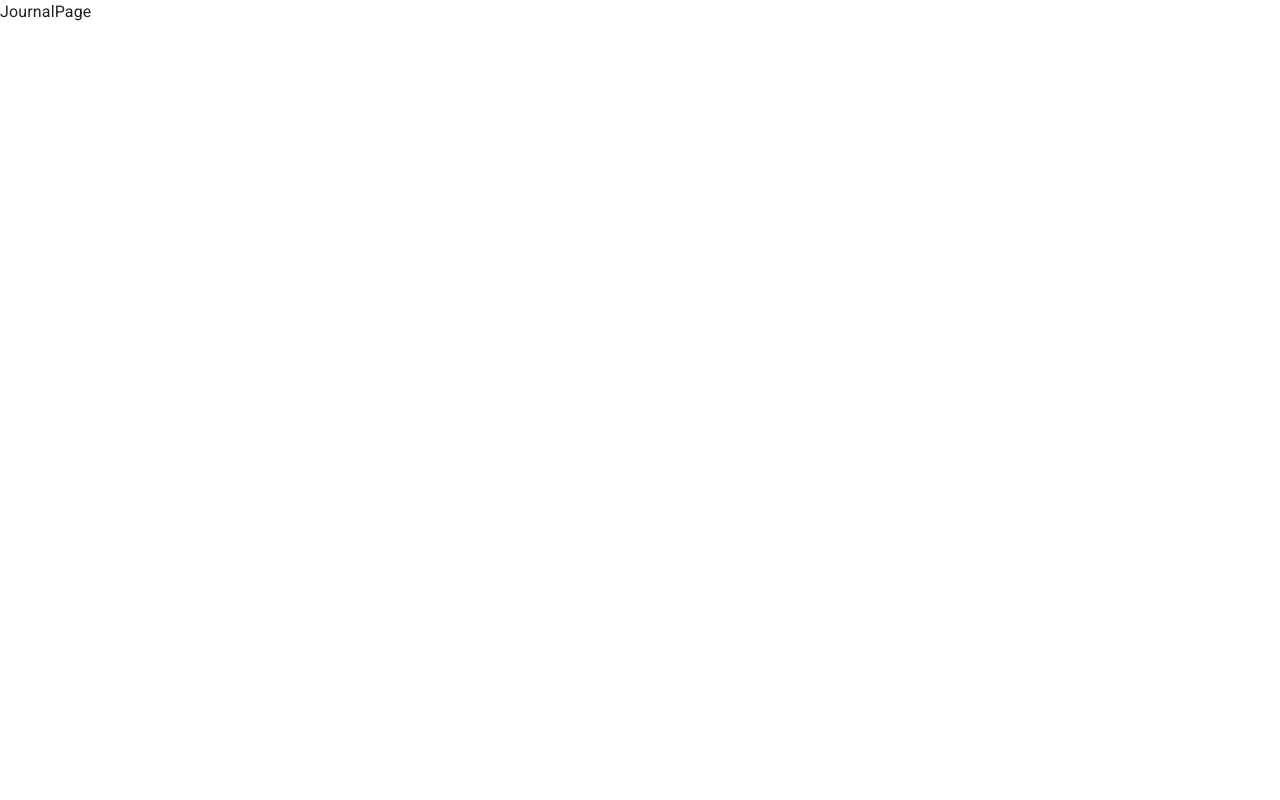
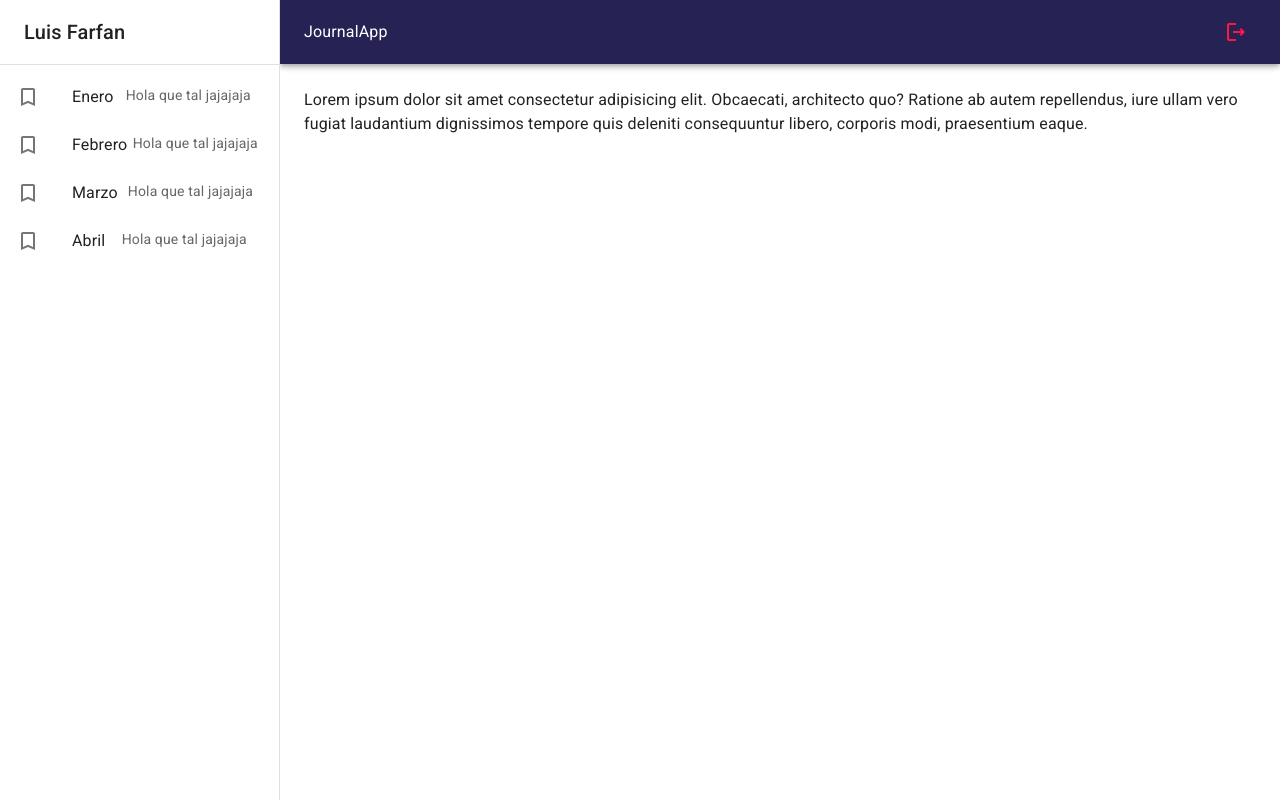
Before and after one commit to luisefarfan/08-journal-app, a React (Vite) app: page / in a window 1280 px wide. Built offline with nearby package versions, Linux system fonts and the light colour scheme.

Commit message:
feat: journal layout created

```diff
--- /dev/null
+++ b/src/journal/components/NavBar.jsx
@@ -0,0 +1,25 @@
+import React from 'react'
+import { AppBar, Toolbar, IconButton, Grid, Typography } from '@mui/material'
+import { MenuOutlined, LogoutOutlined } from '@mui/icons-material'
+
+export const NavBar = ({ drawerWidth }) => {
+  return (
+    <AppBar position="fixed" sx={{
+      width: { sm: `calc(100% - ${drawerWidth}px)` },
+      ml: { sm: `${drawerWidth}px` }
+    }}>
+      <Toolbar>
+        <IconButton color="inherit" edge="start" sx={{ mr: 2, display: { sm: 'none' } }}>
+          <MenuOutlined />
+        </IconButton>
+        <Grid container direction="row" justifyContent="space-between" alignItems="center">
+          <Typography>JournalApp</Typography>
+
+          <IconButton color="error">
+            <LogoutOutlined />
+          </IconButton>
+        </Grid>
+      </Toolbar>
+    </AppBar >
+  )
+}
--- /dev/null
+++ b/src/journal/components/SideBar.jsx
@@ -0,0 +1,35 @@
+import React from 'react'
+import { Box, Drawer, Toolbar, Typography, Divider, List, ListItem, ListItemButton, ListItemIcon, ListItemText, Grid } from '@mui/material'
+import { TurnedInNot } from '@mui/icons-material'
+
+export const SideBar = ({ drawerWidth }) => {
+  return (
+    <Box component="nav" sx={{ width: { sm: drawerWidth }, flexShrink: { sm: 0 } }}>
+      <Drawer variant="permanent" open sx={{ display: { xs: 'block' }, '& .MuiDrawer-paper': { boxSizing: 'border-box', width: drawerWidth } }}>
+        <Toolbar>
+          <Typography variant="h6" noWrap component="div">Luis Farfan</Typography>
+        </Toolbar>
+
+        <Divider />
+
+        <List>
+          {
+            ['Enero', 'Febrero', 'Marzo', 'Abril'].map((text) => (
+              <ListItem key={text} disablePadding>
+                <ListItemButton>
+                  <ListItemIcon>
+                    <TurnedInNot />
+                  </ListItemIcon>
+                  <Grid container>
+                    <ListItemText primary={text} />
+                    <ListItemText secondary="Hola que tal jajajaja" />
+                  </Grid>
+                </ListItemButton>
+              </ListItem>
+            ))
+          }
+        </List>
+      </Drawer>
+    </Box>
+  )
+}
--- /dev/null
+++ b/src/journal/layout/JournalLayout.jsx
@@ -0,0 +1,19 @@
+import React from 'react'
+import { Box, Toolbar } from '@mui/material'
+import { NavBar } from '../components/NavBar'
+import { SideBar } from '../components/SideBar'
+
+const drawerWidth = 280
+
+export const JournalLayout = ({ children }) => {
+  return (
+    <Box sx={{ display: 'flex' }}>
+      <NavBar drawerWidth={drawerWidth} />
+      <SideBar drawerWidth={drawerWidth} />
+      <Box component='main' sx={{ flexGrow: 1, p: 3 }}>
+        <Toolbar />
+        {children}
+      </Box>
+    </Box>
+  )
+}
--- a/src/journal/pages/JournalPage.jsx
+++ b/src/journal/pages/JournalPage.jsx
@@ -1,7 +1,11 @@
 import React from 'react'
+import { Typography } from '@mui/material'
+import { JournalLayout } from '../layout/JournalLayout'
 
 export const JournalPage = () => {
   return (
-    <div>JournalPage</div>
+    <JournalLayout>
+      <Typography>Lorem ipsum dolor sit amet consectetur adipisicing elit. Obcaecati, architecto quo? Ratione ab autem repellendus, iure ullam vero fugiat laudantium dignissimos tempore quis deleniti consequuntur libero, corporis modi, praesentium eaque.</Typography>
+    </JournalLayout>
   )
 }
```
